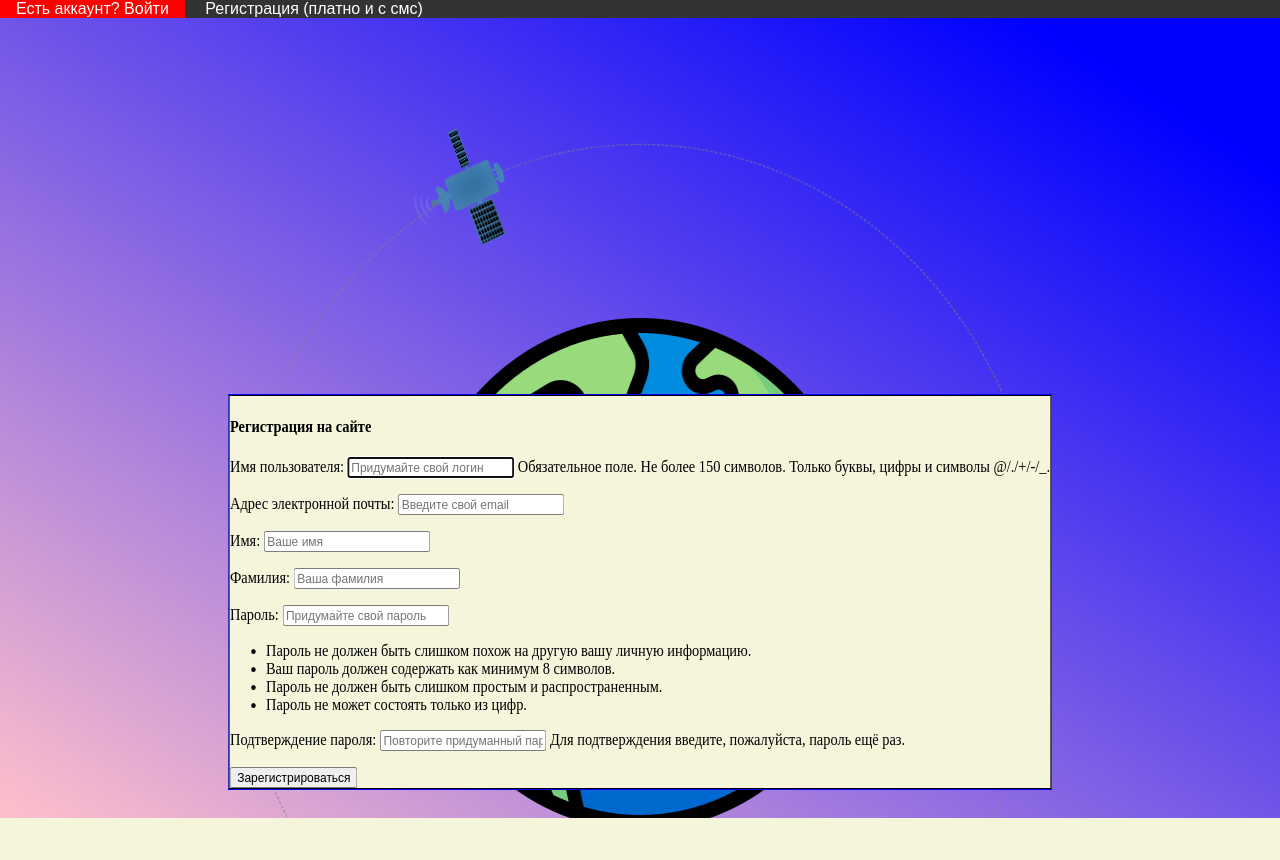
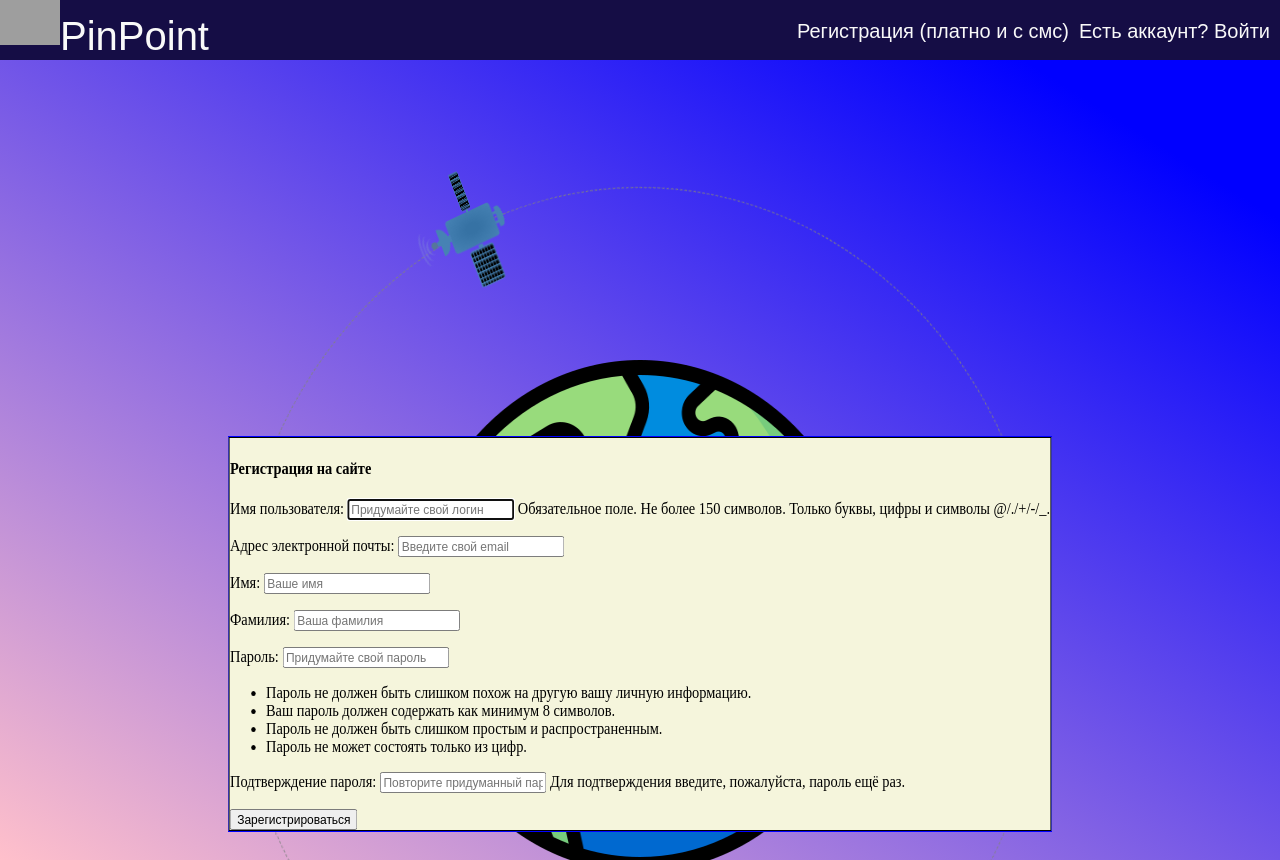
Before and after one commit to liubavabarsegian/places-to-visit-map, a Django app: page /users/register/ in a window 1280 px wide. Before the commit the page ends 818 px from the top, so only its background shows below. Run offline with Django 5.2, Linux system fonts and the light colour scheme; grey boxes are pictures that could not be loaded.

Commit message:
адекватный навбар по макету

```diff
--- a/system/static/css/navbar.css
+++ b/system/static/css/navbar.css
@@ -1,36 +1,68 @@
-.navbar {
-  overflow: hidden;
-  background-color: #333;
-  font-family: Arial, Helvetica, sans-serif;
+*+*{
+    box-sizing: border-box;
 }
 
-.navbar a {
-  font-size: 16px;
-  color: white;
-  text-align: center;
-  padding: 14px 16px;
-  text-decoration: none;
+nav ul {
+    list-style-type: none;
+    overflow: hidden;
+    margin: 0;
+    padding: 0;
+    background-color: #150d45;
+    font-family: Arial, Helvetica, sans-serif;
+    height: 60px;
+    width: 100%;
 }
 
-.dropdown {
-  overflow: hidden;
+#navbar li{
+    display: inline-block;
+    height:100%;
+    margin: 0;
+}
+.logo {
+    background:transparent url(/static/img/Logo.svg) no-repeat;
+    display: flex;
+    align-items: center;
+    font-size: 40px;
+    font-family: Arial, Helvetica, sans-serif;
+    color: #f9f9f9;
+    background-size: contain;
+    height: 100%;
+    width: 60px;
+    vertical-align: middle;
 }
 
-.dropdown .dropbtn {
 
+.dropbtn {
+    display: inline-block;
+    background:transparent url(/static/img/Person.svg) no-repeat;
+    margin-top: 8%;
     cursor: pointer;
-  font-size: 16px;
     border: none;
     outline: none;
-  color: white;
-  padding: 14px 16px;
     background-color: inherit;
-  font-family: inherit;
-  margin: 0;
+    background-size: contain;
+    height: 100%;
+    width: 45px;
+    vertical-align: middle;
+
 }
 
-.navbar a:hover, .dropdown:hover .dropbtn, .dropbtn:focus {
-  background-color: red;
+.filter {
+    display: inline-block;
+    background:transparent url(/static/img/Lupa1.svg) no-repeat;
+    cursor: pointer;
+    border: none;
+    outline: none;
+    background-color: inherit;
+    background-size: contain;
+    height: 100%;
+    width: 60px;
+    vertical-align: middle;
+}
+
+
+.dropbtn:hover, .filter:hover {
+    background-color: #082567 ;
 }
 
 .dropdown-content {
@@ -38,9 +70,10 @@
     position: absolute;
     background-color: #f9f9f9;
     min-width: 160px;
-  box-shadow: 0px 8px 16px 0px rgba(0,0,0,0.2);
+    box-shadow: 0 8px 16px 0 rgba(0, 0, 0, 0.2);
     z-index: 1;
     text-align: left;
+    right:0;
 }
 
 .dropdown-content a {
@@ -50,34 +83,66 @@
     text-decoration: none;
     display: block;
     text-align: left;
+    align-content: center;
 
 }
 
-.logout-form{
-  cursor: pointer;
-  float: none;
-  color: black;
-  padding: 12px 16px;
-  text-decoration: none;
+.logout-form {
     display: block;
-  text-align: left;
+    min-width: 160px;
 }
 
-.logout-button{
+.logout-button {
+    width: 100%;
+    height: 40px;
+    border: none;
     cursor: pointer;
-  border: none;
-  outline: none;
-  background-color: inherit;
+    background: transparent;
     font-family: inherit;
     font-size: inherit;
-
 }
 
 
-.dropdown-content a:hover, .logout-form:hover {
+
+.dropdown-content a:hover {
     background-color: #ddd;
+}
+
+.logout-form:hover {
+    background-color: red;
 }
 
 .show {
     display: block;
 }
+
+.logo-link {
+      display: flex;
+      align-items: center;
+      text-decoration: none;
+      padding: 14px 20px;
+}
+
+.logo-image {
+      height: 40px;
+      margin-right: 10px;
+      vertical-align: middle;
+}
+
+.logo-text {
+      margin-left: 40px ;
+      font-size: inherit;
+      color: #f9f9f9;
+      vertical-align: middle;
+}
+
+.login_register {
+    float: right;
+    height: 100%;
+    display: inline-block;
+    margin-top: 20px;
+    margin-right: 10px;
+    font-size: 20px;
+    font-family: Arial, Helvetica, sans-serif;
+    color: #f9f9f9;
+}
--- a/system/static/js/navbar.js
+++ b/system/static/js/navbar.js
@@ -6,9 +6,9 @@
 // Закрыть раскрывающийся список, если пользователь щелкнет за его пределами.
 window.onclick = function(e) {
   if (!e.target.matches('.dropbtn')) {
-  var myDropdown = document.getElementById("dropdownContent");
-    if (myDropdown.classList.contains('show')) {
-      myDropdown.classList.remove('show');
+  let dropDownContent = document.getElementById("dropdownContent");
+    if (dropDownContent.classList.contains('show')) {
+      dropDownContent.classList.remove('show');
     }
   }
 }
--- a/system/templates/nav/navbar.html
+++ b/system/templates/nav/navbar.html
@@ -1,26 +1,31 @@
 {% load static %}
-<head>
+<!DOCTYPE html>
   <meta charset="UTF-8">
   <meta name="viewport" content="width=device-width, initial-scale=1.0">
     <link rel="stylesheet" href="{% static 'css/navbar.css'%}" type="text/css">
   <script src="{% static 'js/navbar.js' %}"></script>
-</head>
 
 <nav>
-  <div class="navbar">
-      <span class="user">
+  <ul id="navbar">
+          <li class="logo">
+              <a href="{% url 'dashboard' %}" class="logo-link">
+                  <span class="logo-text">PinPoint</span>
+              </a>
+          </li>
       {% if request.user.is_authenticated %}
 
-    <div class="dropdown">
-      <button class="dropbtn" onclick="dropdownfunc()">Выпадашка
+          <li style="float:right;">
+              <button class="dropbtn" onclick="dropdownfunc()">
             <i class="fa fa-caret-down"></i>
               </button>
-
+          </li>
+          <li class="filter" style="float:right;">
+              <a href=""></a>
+          </li>
           <div class="dropdown-content" id="dropdownContent">
-        Hello {{ request.user.first_name }},
-      <a href="">Мой профиль</a> <!--тут должна быть ссылка на профиль, она пока не работает -->
+            <a href="{% url 'profile_detail' request.user.profile.slug %}">Мой профиль</a>
                 {% if request.user.is_authenticated %}
-          <a href="{% url 'dashboard' %}">Дэшборд</a>
+            <a href="">Мой вишлист</a>
             <a href="{% url 'login' %}">Обратно на страницу логина (убрать)</a>
             <form class="logout-form" id="logout-form" action="{% url 'logout' %}" method="POST">
               {% csrf_token %}
@@ -29,12 +34,17 @@
                 {% endif %}
 
                 {% else %}
-            <a href="{% url 'login' %}">Есть аккаунт? Войти</a>
-            <a href="{% url 'register' %}"> Регистрация (платно и с смс) </a>
+          <li class="login_register">
+              <a href="{% url 'login' %}">
+                  <span class="login_register"> Есть аккаунт? Войти </span>
+              </a>
+          </li>
+          <li class="login_register">
+              <a href="{% url 'register' %}">
+                  <span class="login_register"> Регистрация (платно и с смс)</span>
+              </a>
+          </li>
                 {% endif %}
-
-        </span>
             </div>
-    </div>
-  </div>
+  </ul>
 </nav>
```
Lines whose indentation alone changed are shown as unchanged.
